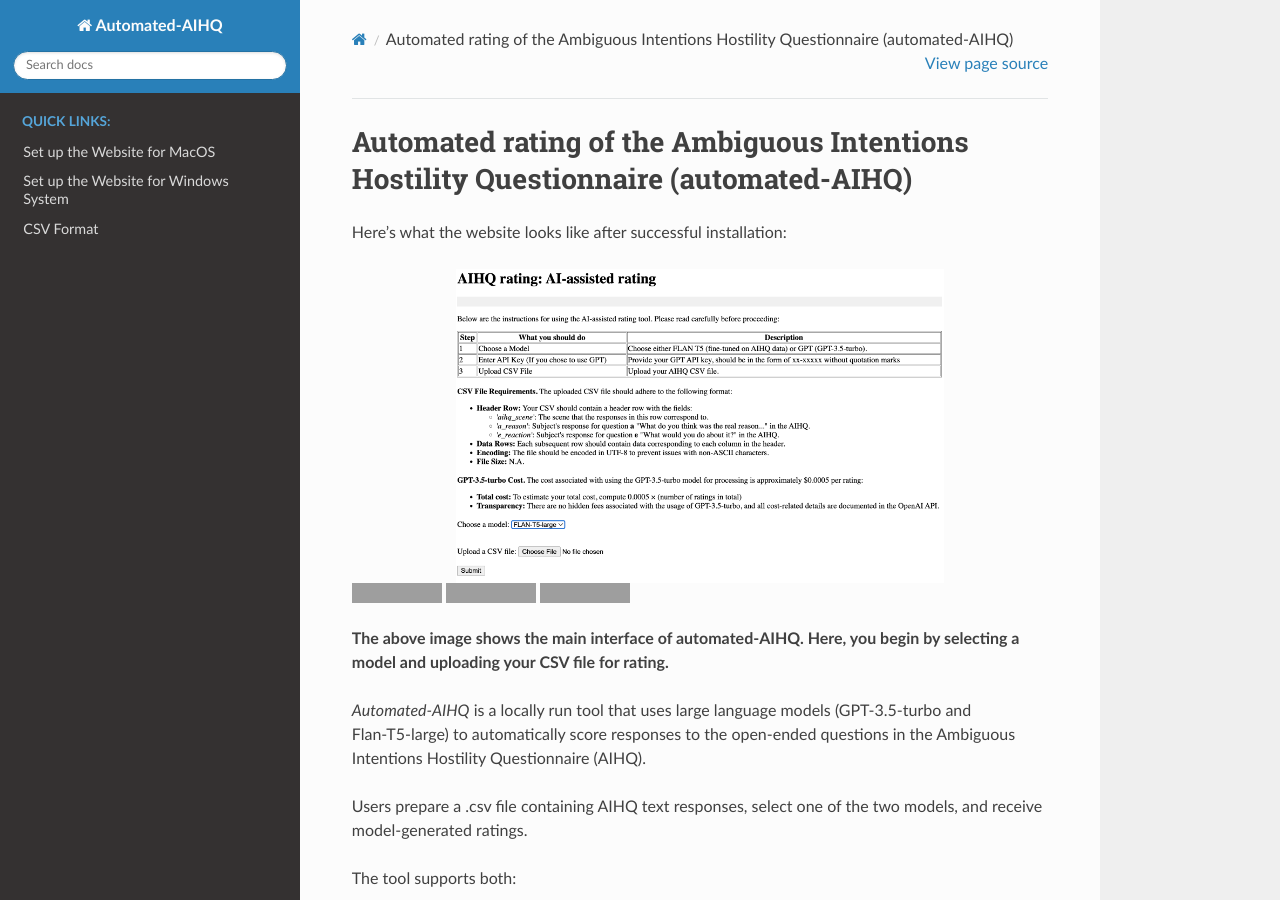
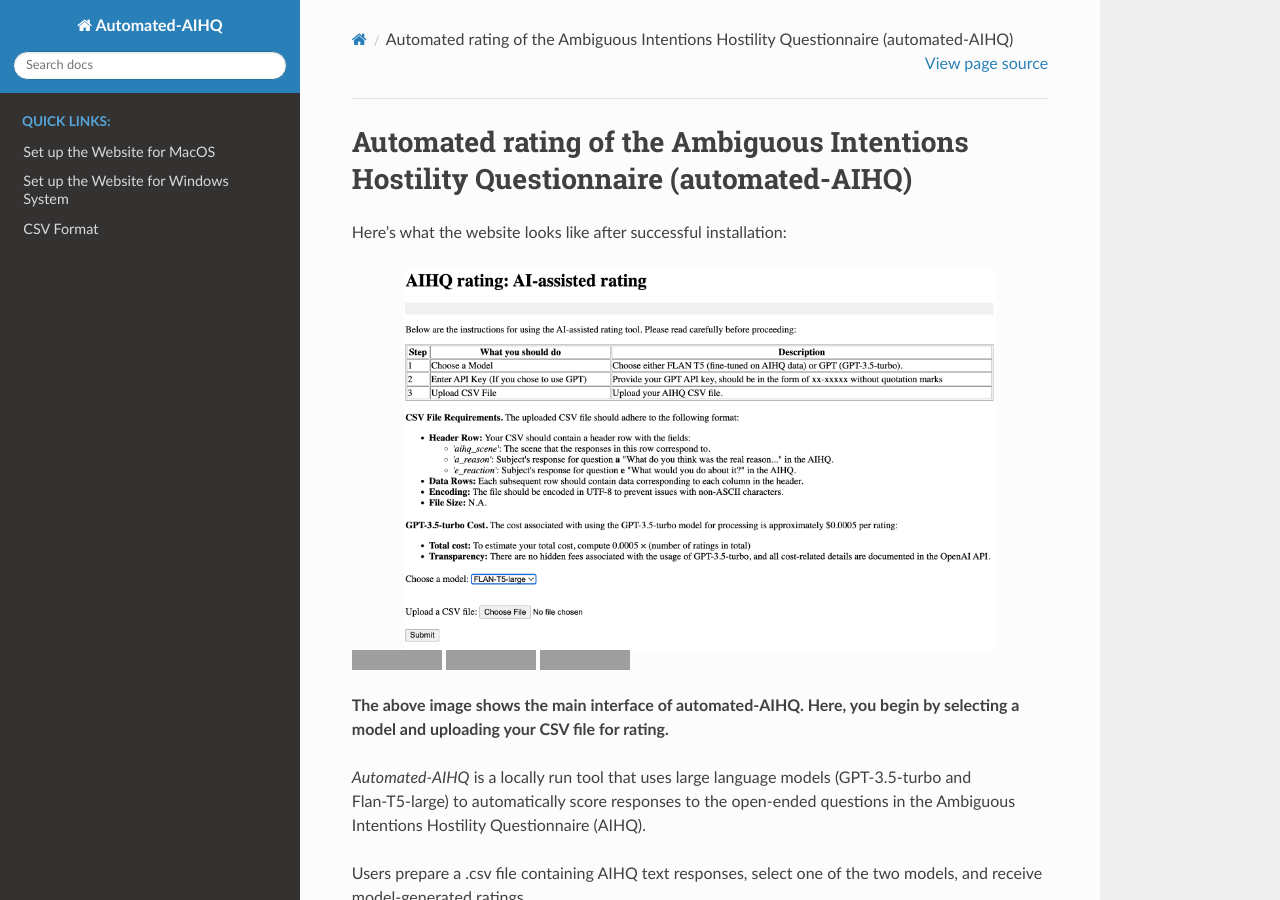
Before and after one commit to lyulouisa/Website_AIHQ_rating, a Sphinx documentation site: the page built from docs/source/index.rst, in a window 1280 px wide and 900 px high. Built offline with Sphinx 7.4.7 and the Read the Docs theme 3.1.0, drawn with Linux system fonts in a browser that asks for light colours; grey boxes are pictures that could not be loaded.

Commit message:
Update index.rst

```diff
--- a/docs/source/index.rst
+++ b/docs/source/index.rst
@@ -11,7 +11,7 @@
 .. image:: ../_static/website.png
    :alt: Screenshot of the AIHQ Rating Website
    :align: center
-   :width: 70%
+   :width: 85%
 
 .. image:: https://img.shields.io/badge/python-3.11-blue
    :alt: Python 3.10
```
